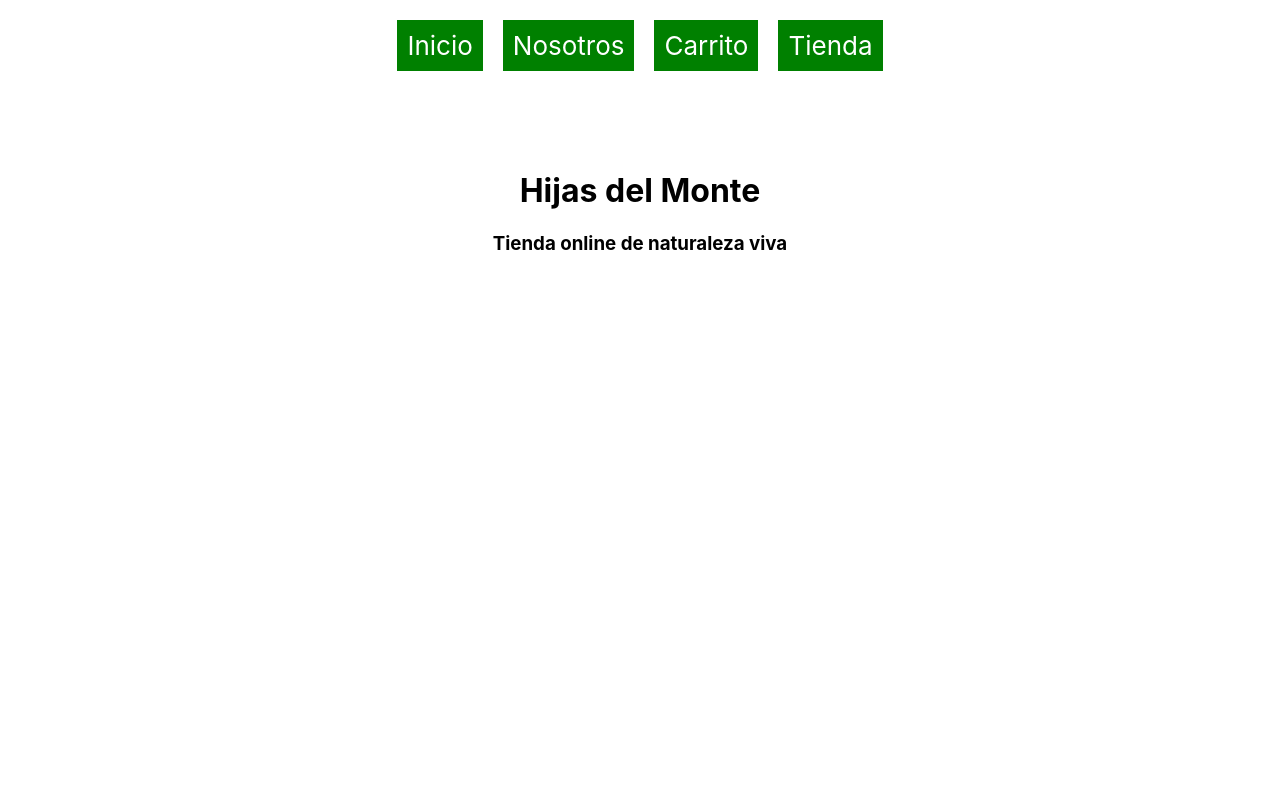
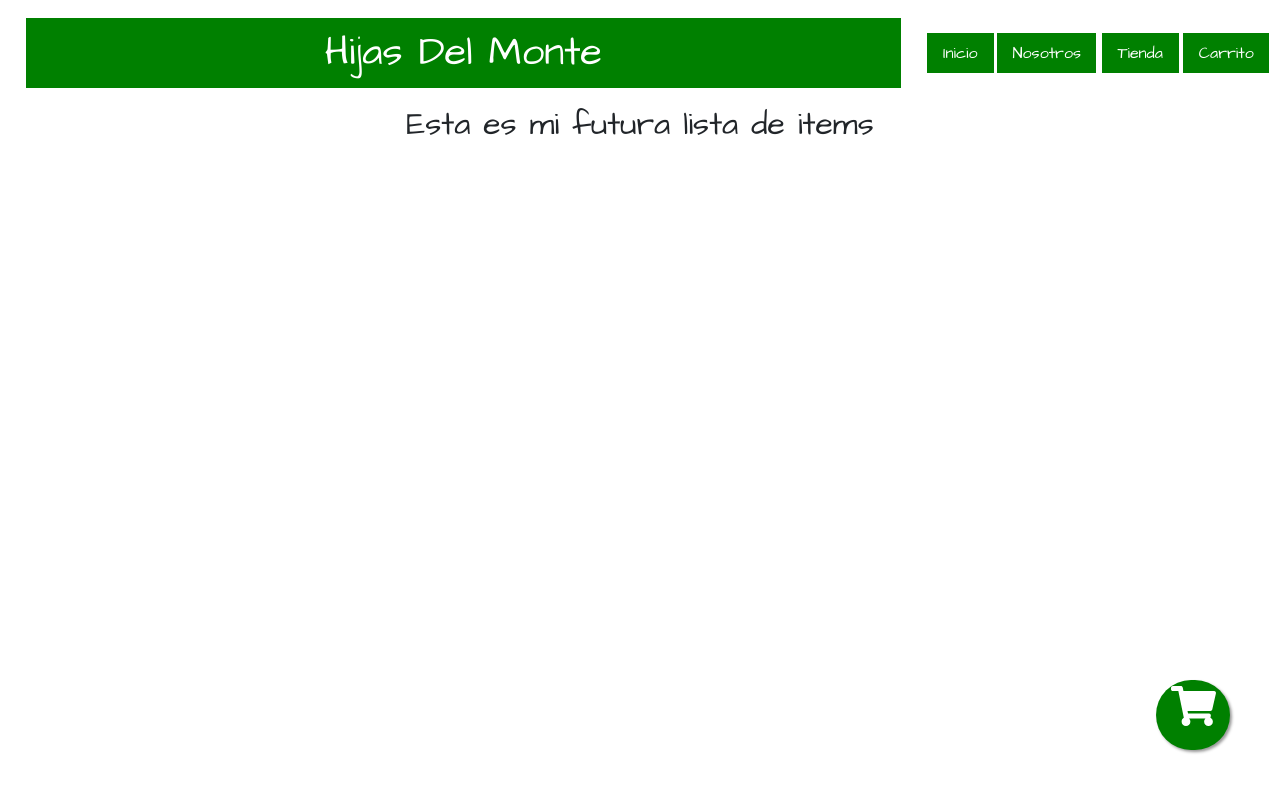
Before and after one commit to Paula-Elias/proyecto-react, a React (Create React App) app: page / in a window 1280 px wide. Shown: the top 800 px of the page. Built offline with nearby package versions, Linux system fonts and the light colour scheme.

Commit message:
tercer desafio

```diff
--- a/package.json
+++ b/package.json
@@ -3,10 +3,16 @@
   "version": "0.1.0",
   "private": true,
   "dependencies": {
+    "@fortawesome/fontawesome-svg-core": "^1.2.32",
+    "@fortawesome/free-brands-svg-icons": "^5.15.1",
+    "@fortawesome/free-solid-svg-icons": "^5.15.1",
+    "@fortawesome/react-fontawesome": "^0.1.13",
     "@testing-library/jest-dom": "^5.11.4",
     "@testing-library/react": "^11.1.0",
     "@testing-library/user-event": "^12.1.10",
+    "bootstrap": "^4.5.3",
     "react": "^17.0.1",
+    "react-bootstrap": "^1.4.0",
     "react-dom": "^17.0.1",
     "react-scripts": "4.0.1",
     "web-vitals": "^0.2.4"
--- a/public/index.html
+++ b/public/index.html
@@ -10,6 +10,7 @@
       content="Web site created using create-react-app"
     />
     <link rel="apple-touch-icon" href="%PUBLIC_URL%/logo192.png" />
+    <link href="https://fonts.googleapis.com/css2?family=Architects+Daughter&display=swap" rel="stylesheet">
     <!--
       manifest.json provides metadata used when your web app is installed on a
       user's mobile device or desktop. See https://developers.google.com/web/fundamentals/web-app-manifest/
--- a/src/App.css
+++ b/src/App.css
@@ -1,3 +1,9 @@
 .App {
+  font-family: 'Architects Daughter', cursive;
   text-align: center;
 }
+
+.container {
+    width: 100%;
+    height: 950px;
+}
--- a/src/App.js
+++ b/src/App.js
@@ -1,13 +1,20 @@
 import React from 'react';
 import './App.css';
 import Navbar from './component/Navbar';
+import Footer from './component/Footer';
+import ItemListContainer from './component/ItemlistContainer';
+
 
 function App() {
   return (
     <div className="App">
-      <Navbar title= "cholo"/>
-    <h1>Hijas del Monte</h1>
-    <h3> Tienda online de naturaleza viva</h3>
+      <Navbar />
+
+      <ItemListContainer titulo="Esta es mi futura lista de items" />
+
+
+      <Footer />
+
     </div>
   );
 }
--- /dev/null
+++ b/src/component/CartWidget.css
@@ -0,0 +1,21 @@
+.cart {
+    position: fixed;
+    width: 74px;
+    height: 70px;
+    bottom: 50px;
+    right: 50px;
+    background-color: #008000;
+    color: #FFF;
+    border-radius: 50px;
+    text-align: center;
+    font-size: 40px;
+    box-shadow: 2px 2px 3px #999;
+    z-index: 100
+}
+
+.cart:hover {
+    text-decoration: none;
+    color: #008000;
+    background-color: #fff;
+    cursor: pointer;
+ }
--- /dev/null
+++ b/src/component/CartWidget.js
@@ -0,0 +1,15 @@
+ import React from 'react';
+ import './CartWidget.css';
+ import { FontAwesomeIcon } from '@fortawesome/react-fontawesome';
+ import { faShoppingCart } from '@fortawesome/free-solid-svg-icons'
+
+
+function CartWidget(props) {
+    return (
+        <div className="cart">
+        <FontAwesomeIcon icon={faShoppingCart} />
+        </div>
+    )
+}
+
+export default CartWidget;
--- /dev/null
+++ b/src/component/Footer.js
@@ -0,0 +1,21 @@
+import React from 'react';
+
+
+class Footer extends React.Component {
+
+  render() {
+
+    return (
+
+        <footer>
+            <p className="float-right"><a href="http://localhost:3000/">Subir</a></p>
+            <p>&copy; 2020 Mi Proyecto, Inc. &middot; <a href="http://localhost:3000/">Política de Privacidad</a> &middot; <a href="#">Términos</a></p>
+        </footer>
+
+    )
+
+  }
+
+}
+
+export default Footer;
--- /dev/null
+++ b/src/component/ItemlistContainer.js
@@ -0,0 +1,21 @@
+import React from 'react';
+
+class ItemListContainer extends React.Component {
+
+   /*  constructor(props) {
+        super(props);
+    } */
+
+    render() {
+
+        const {titulo} = this.props;
+
+       return(
+        <div className="container">
+            <h2>{titulo}</h2>
+        </div>
+        )
+    }
+}
+
+export default ItemListContainer;
--- a/src/component/Navbar.css
+++ b/src/component/Navbar.css
@@ -1,11 +1,11 @@
-.navbar {
+/* .navbar {
     min-height: 15vh;
     flex-direction: column;
     align-items: center;
     justify-content: center;
     font-size: calc(10px + 2vmin);
     margin-top: 30px;
-}
+} */
 
 a {
  width: 95%;
@@ -13,6 +13,10 @@ a {
  padding: 10px;
  text-decoration: none;
  text-transform: none;
- background-color: green;
- color: white;
+ background-color: green !important;
+ color: white !important;
 }
+
+.navbar-brand {
+    font-size: 2.5rem !important;
+}
--- a/src/component/Navbar.js
+++ b/src/component/Navbar.js
@@ -1,7 +1,8 @@
 import React from 'react';
 import './Navbar.css';
+import CartWidget from './CartWidget';
 
-function Navbar(cholo) {
+/* function Navbar(cholo) {
     const {title} = cholo;
         console.log(title);
     return(
@@ -10,8 +11,45 @@ function Navbar(cholo) {
             <a href="www.google.com">Nosotros</a>
             <a href="www.google.com">Carrito</a>
             <a href="www.google.com">Tienda</a>
+
         </div>
     );
-}
+} */
+
+class Navbar extends React.Component {
+
+    render() {
+
+        return (
+
+            <nav className="navbar navbar-expand-md">
+
+		    <a className="navbar-brand" href="https://www.google.com/">Hijas Del Monte</a>
+		    <button className="navbar-toggler" type="button" data-toggle="collapse" data-target="#navbarCollapse" aria-controls="navbarCollapse" aria-expanded="false" aria-label="Toggle navigation">
+		     	<span className="navbar-toggler-icon"></span>
+		    </button>
+		    <div className="collapse navbar-collapse" id="navbarCollapse">
+			    <ul className="navbar-nav mr-auto">
+			        <li className="nav-item active">
+			          	<a className="nav-link" href="https://www.google.com/">Inicio <span className="sr-only">(current)</span></a>
+			        </li>
+			        <li className="nav-item">
+			          	<a className="nav-link" href="https://www.google.com/">Nosotros</a>
+			        </li>
+			        <li className="nav-item">
+			          	<a className="nav-link" href="https://www.google.com/">Tienda</a>
+			        </li>
+			        <li className="nav-item">
+			          	<a className="nav-link" href="https://www.google.com/">Carrito</a>
+			        </li>
+			    </ul>
+
+				<CartWidget />
+		    </div>
+
+		</nav>
+        )
+    }
+  }
 
 export default Navbar;
--- a/src/index.js
+++ b/src/index.js
@@ -3,6 +3,7 @@ import ReactDOM from 'react-dom';
 import './index.css';
 import App from './App';
 import reportWebVitals from './reportWebVitals';
+import 'bootstrap/dist/css/bootstrap.min.css';
 
 ReactDOM.render(
   <React.StrictMode>
@@ -11,7 +12,5 @@ ReactDOM.render(
   document.getElementById('root')
 );
 
-// If you want to start measuring performance in your app, pass a function
-// to log results (for example: reportWebVitals(console.log))
-// or send to an analytics endpoint. Learn more: https://bit.ly/CRA-vitals
+
 reportWebVitals();
```
Also changed, not shown: 2 other files (tests, documents, lock files or other folders).
